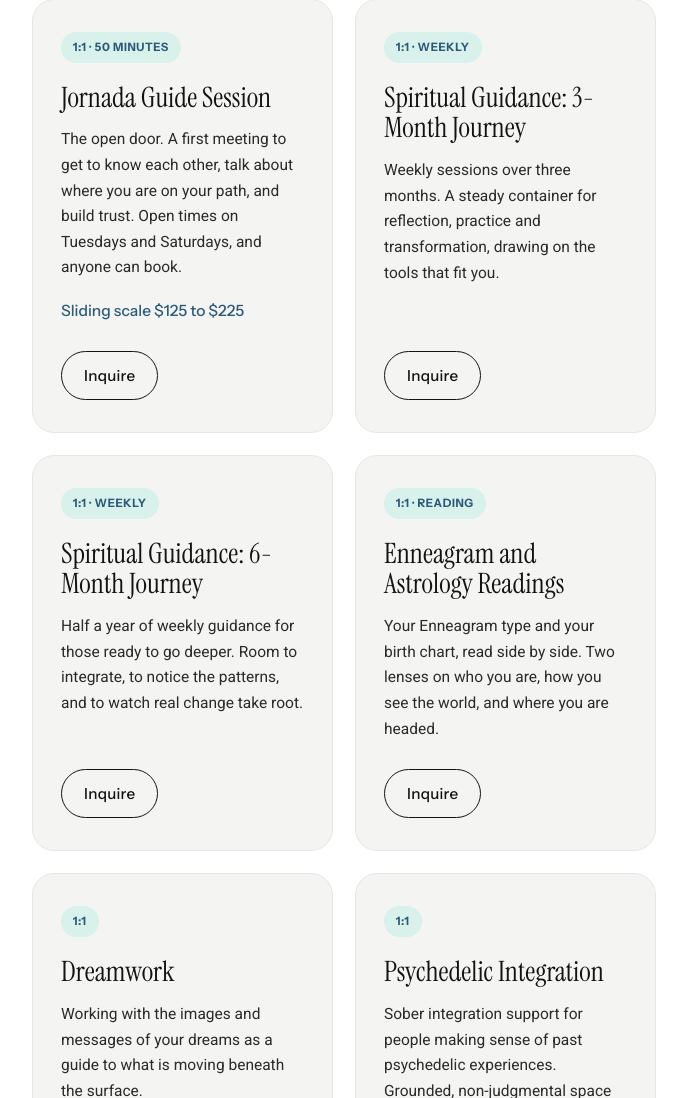
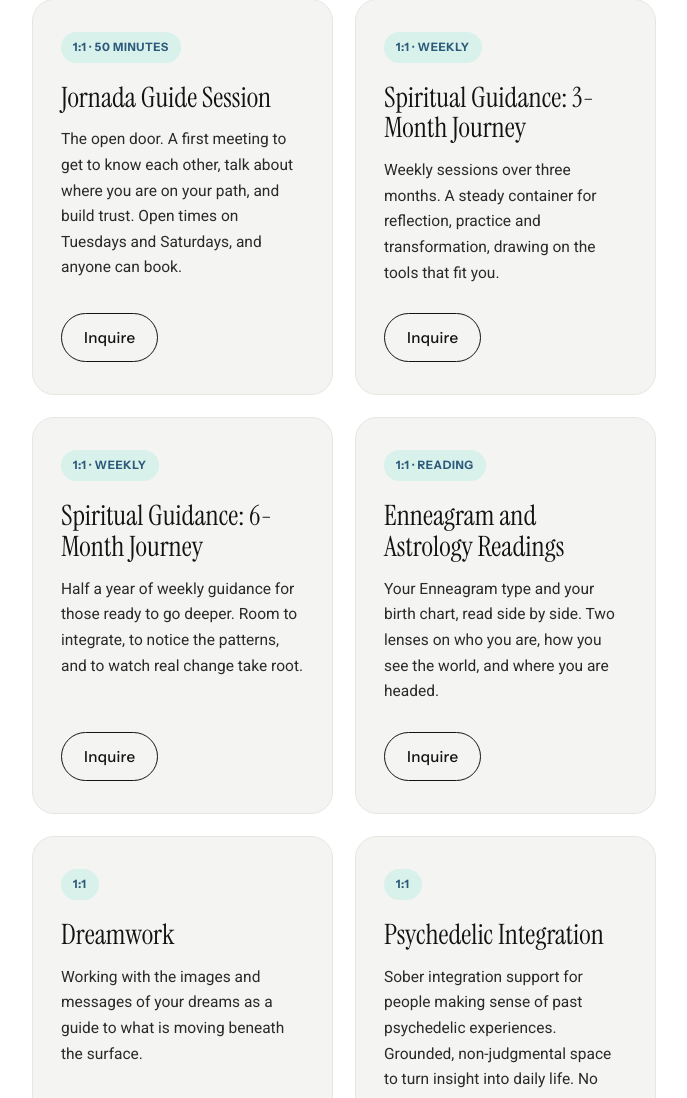
Before and after one commit to Jornada-Way/jornadaway.com, a plain HTML site: page about/rachel.html in a window 1280 px wide. Shown: the part 1394-2492 px from the top of the page, without its empty margins (546-1233 px from the left). Drawn offline with Linux system fonts and the light colour scheme.

Commit message:
Remove pricing from Rachel's page

```diff
--- a/about/rachel.html
+++ b/about/rachel.html
@@ -44,7 +44,7 @@
   <span class="format">1:1 · 50 minutes</span>
   <h3>Jornada Guide Session</h3>
   <p>The open door. A first meeting to get to know each other, talk about where you are on your path, and build trust. Open times on Tuesdays and Saturdays, and anyone can book.</p>
-  <p style="font-family:var(--sans);font-weight:500;color:var(--cosmic-blue);flex:0">Sliding scale $125 to $225</p>
+
   <a class="btn btn-ghost" href="../offerings.html?offering=rachel-guide-session#inquire" data-offering="rachel-guide-session">Inquire</a>
 </div><div class="offer reveal">
   <span class="format">1:1 · Weekly</span>
```
